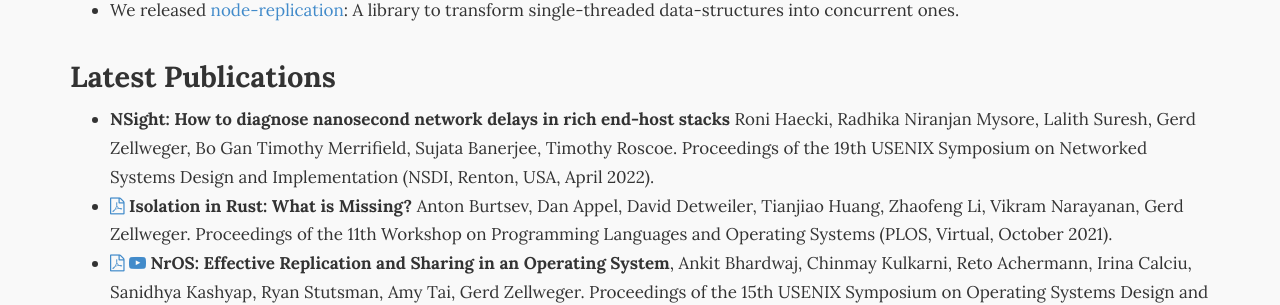
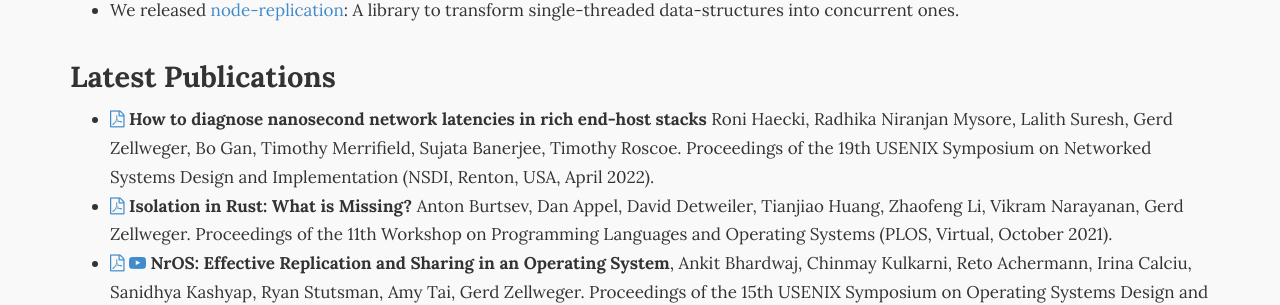
Before and after one commit to gz/website, a Jekyll site: the page built from index.html, in a window 1280 px wide and 900 px high, scrolled down 371 px. Shown: the part 152-457 px from the top of the window. Built offline with Jekyll 4.4.1, drawn with Linux system fonts in a browser that asks for light colours; nearby versions of some CDN libraries.

Commit message:
Update website.

```diff
--- a/index.html
+++ b/index.html
@@ -26,8 +26,8 @@ title: Gerd Zellweger
   <h3>Latest announcements</h3>
   <ul>
     <li>We released <a href="https://nrkernel.systems">the nrkernel</a> as an open-source project.
-        The project explores the design of a new OS kernel that uses operation logging, flat-combining
-        and replication to improve scalability of OS data-structures.</li>
+      The project explores the design of a new OS kernel that uses operation logging, flat-combining
+      and replication to improve scalability of OS data-structures.</li>
     <li>I'm holding the 2nd part of the Rust workshop on March 31st at <a
         href="https://www.devpulsecon.org/">DevPulseCon
         2021</a> together with <a href="https://research.vmware.com/researchers/ben-pfaff">Ben Pfaff</a>.</li>
@@ -42,9 +42,12 @@ title: Gerd Zellweger
 <h3>Latest Publications</h3>
 <ul class="unstyled">
   <li>
-    <strong>NSight: How to diagnose nanosecond network delays in rich end-host stacks</strong>
-    Roni Haecki, Radhika Niranjan Mysore, Lalith Suresh, Gerd Zellweger, Bo Gan Timothy Merrifield, Sujata Banerjee, Timothy Roscoe.
-    Proceedings of the 19th USENIX Symposium on Networked Systems Design and Implementation (NSDI, Renton, USA, April 2022).
+    <a href="papers/nsight-nsdi22.pdf"><i class="fa fa-file-pdf-o"></i></a>
+    <strong>How to diagnose nanosecond network latencies in rich end-host stacks</strong>
+    Roni Haecki, Radhika Niranjan Mysore, Lalith Suresh, Gerd Zellweger, Bo Gan, Timothy Merrifield, Sujata Banerjee,
+    Timothy Roscoe.
+    Proceedings of the 19th USENIX Symposium on Networked Systems Design and Implementation (NSDI, Renton, USA, April
+    2022).
   </li>
 
   <li>
@@ -58,7 +61,8 @@ title: Gerd Zellweger
     <a href="papers/nros-osdi21.pdf"><i class="fa fa-file-pdf-o"></i></a>
     <a href="https://www.youtube.com/watch?v=BNlsYHxcahQ"><i class="fa fa-youtube-play"></i></a>
     <strong>NrOS: Effective Replication and Sharing in an Operating System</strong>,
-    Ankit Bhardwaj, Chinmay Kulkarni, Reto Achermann, Irina Calciu, Sanidhya Kashyap, Ryan Stutsman, Amy Tai, Gerd Zellweger.
+    Ankit Bhardwaj, Chinmay Kulkarni, Reto Achermann, Irina Calciu, Sanidhya Kashyap, Ryan Stutsman, Amy Tai, Gerd
+    Zellweger.
     Proceedings of the 15th USENIX Symposium on Operating Systems Design and Implementation (OSDI, Virtual, July 2021).
   </li>
 
```
Also changed, not shown: 1 other file.
